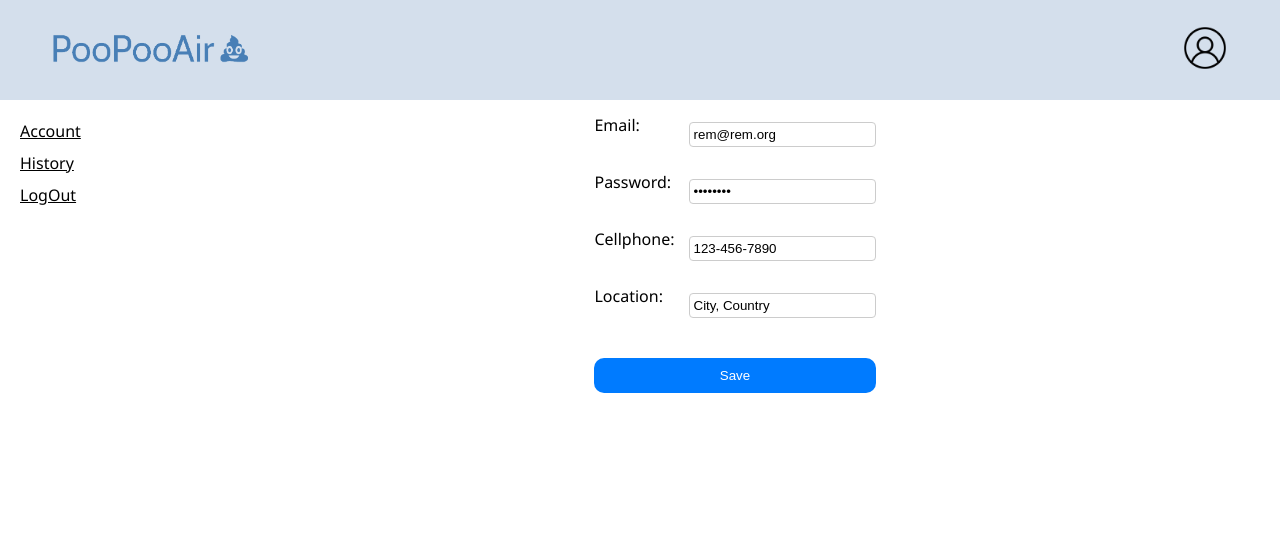
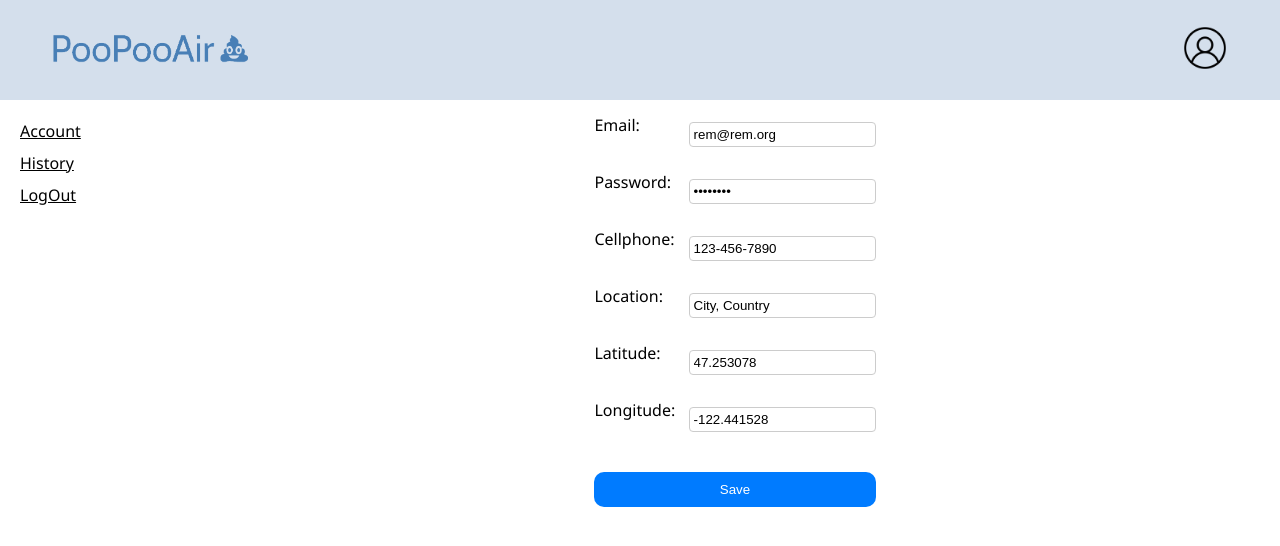
Before and after one commit to rainiechi/AirQualityFrontend, a React (Create React App) app: page /Account in a window 1280 px wide. Shown: the top 546 px of the page. Built offline with nearby package versions, Linux system fonts and the light colour scheme.

Commit message:
Added lat and lon fields to account and sign up

```diff
--- a/src/pages/Account.js
+++ b/src/pages/Account.js
@@ -10,6 +10,8 @@ function Account() {
   const [password, setPassword] = useState('********');
   const [cellphone, setCellphone] = useState('123-456-7890');
   const [location, setLocation] = useState('City, Country');
+  const [Lat, setLat] = useState('47.253078');
+  const [Lon, setLon] = useState('-122.441528');
 
   const handleSave = () => {
     console.log('Changes saved');
@@ -78,7 +80,24 @@ function Account() {
       onChange={(e) => setLocation(e.target.value)}
     />
   </div>
-
+  <div className="form-group">
+    <label htmlFor="latitude">Latitude:</label>
+    <input
+      type="text"
+      id="latitude"
+      value={Lat}
+      onChange={(e) => setLat(e.target.value)}
+    />
+  </div>
+  <div className="form-group">
+    <label htmlFor="longitude">Longitude:</label>
+    <input
+      type="text"
+      id="longitude"
+      value={Lon}
+      onChange={(e) => setLon(e.target.value)}
+    />
+  </div>
   <button type="button" onClick={handleSave}>Save</button>
 </form>
     </div>
--- a/src/pages/SignUp.js
+++ b/src/pages/SignUp.js
@@ -7,6 +7,8 @@ function SignUp(props) {
     const [Pass, setPass] = useState('');
     const [FName, setFName] = useState('');
     const [LName, setLName] = useState('');
+    const [Lat, setLat] = useState('');
+    const [Lon, setLon] = useState('');
 
     const handleSubmit = (e) => {
       e.preventDefault();
@@ -17,14 +19,18 @@ function SignUp(props) {
   return (
     <div className='auth-form-container'>
     <form className="signup-form" onSubmit={handleSubmit}>
-        <label> First Name</label>
-        <input value={FName} name="First Name" id="First Name" placeholder="First Name" />
-        <label> Last Name</label>
-        <input value={LName} name="Last Name" id="Last Name" placeholder="Last Name" />
+    <label htmlFor="First Name">First Name</label>
+      <input value={FName} onChange={(e) => setFName(e.target.value)} type="Fname" placeholder="First Name"/>
+      <label htmlFor="Last Name">Last Name</label>
+      <input value={LName} onChange={(e) => setLName(e.target.value)} type="Lname" placeholder="Last Name"/>
       <label htmlFor="Email">Email</label>
-      <input value={Email} onChange={(e) => setEmail(e.target.value)} type="Email" placeholder="youremail@gmail.com"/>
+      <input value={Email} onChange={(e) => setEmail(e.target.value)} type="Email" placeholder="Enter an email"/>
       <label htmlFor="Password">Password</label>
-      <input value={Pass} onChange={(e) => setPass(e.target.value)} Type="Password" placeholder="********" id="Password" name="Password"/>
+      <input value={Pass} onChange={(e) => setPass(e.target.value)} Type="Password" placeholder="Enter a password" id="Password" name="Password"/>
+      <label htmlFor="Latitude">Latitude</label>
+      <input value={Lat} onChange={(e) => setLat(e.target.value)} type="Lat" placeholder="Enter latitude"/>
+      <label htmlFor="Longitude">Longitude</label>
+      <input value={Lon} onChange={(e) => setLon(e.target.value)} type="Lon" placeholder="Enter longitude"/>
       <button type="submit">Register</button>
     </form>
 
```
